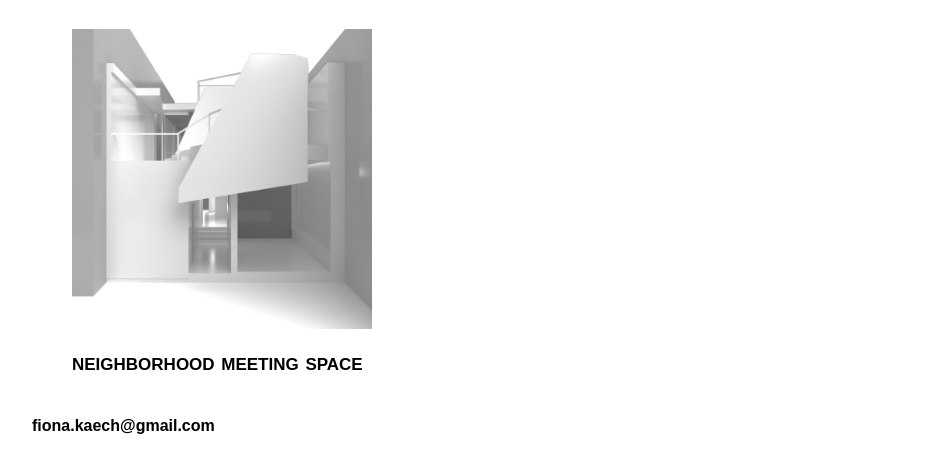
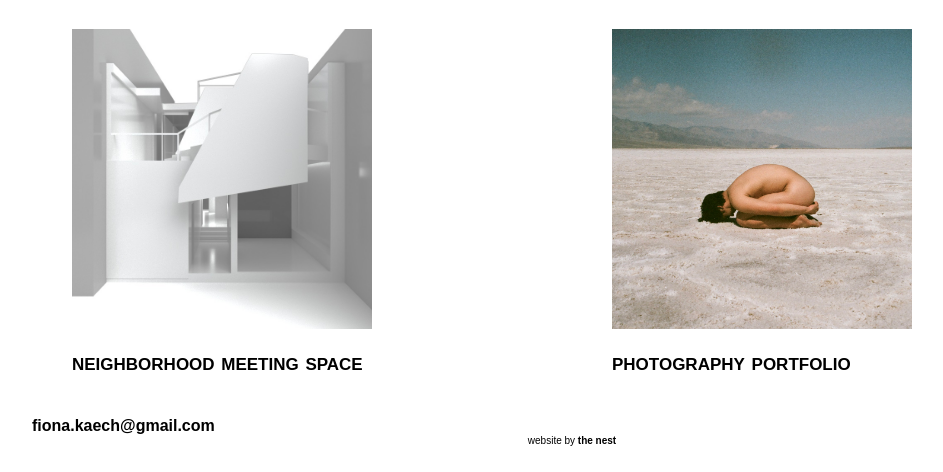
Before and after one commit to fmkv/fmkv.github.io, a plain HTML site: page projects.html in a window 1280 px wide. Shown: the part 1284-1756 px from the top of the page, without its empty margins (46-989 px from the left). Drawn offline with Linux system fonts and the light colour scheme.

Commit message:
filmkach added

```diff
--- a/projects.html
+++ b/projects.html
@@ -54,6 +54,12 @@
         <figcaption>neighborhood meeting space</figcaption></a>
       </figure>
     </div>
+    <div class="grid-item">
+      <figure>
+        <a href="https://filmkach.github.io" target="_blank"><img src="projects/thumbnails/eggo.jpg" title="filmkach" width="300" height="300">
+        <figcaption>photography portfolio</figcaption></a>
+      </figure>
+    </div>
   </div>
 
 
--- a/static/footer.html
+++ b/static/footer.html
@@ -1,4 +1,5 @@
 <footer>
 <!--  <a href="https://instagram.com/fi.lm.kach" target="_target"><img src="static/img/insta.png", title="@fi.lm.kach", height="25" width="25"></a>-->
   <a href="mailto:fiona.kaech@gmail.com?Subject=" target="_top">fiona.kaech@gmail.com</a>
+  <div style="text-align: center; font-size: x-small;">website by <b>the nest</b></div>
 </footer>
```
Also changed, not shown: index.html (+4 -3 lines), projects/thumbnails/eggo.jpg (added).
